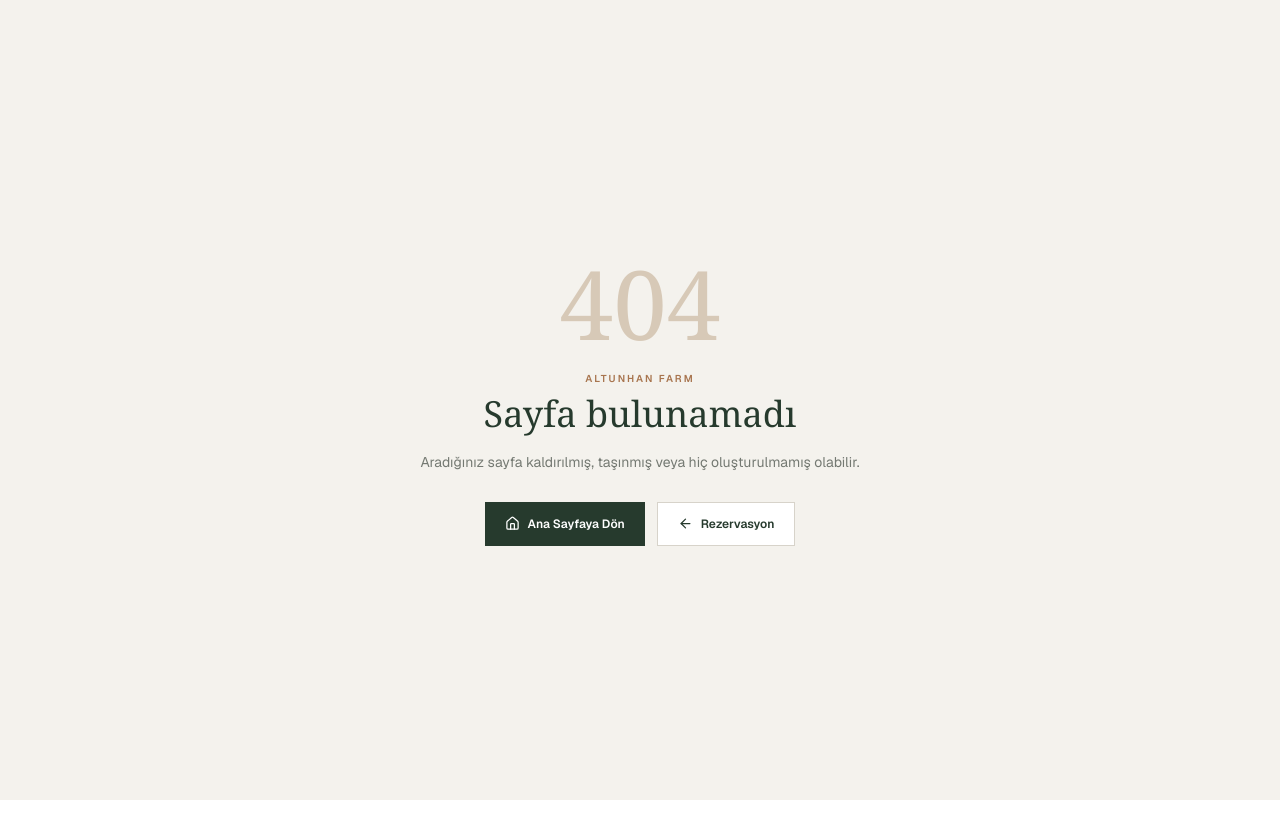
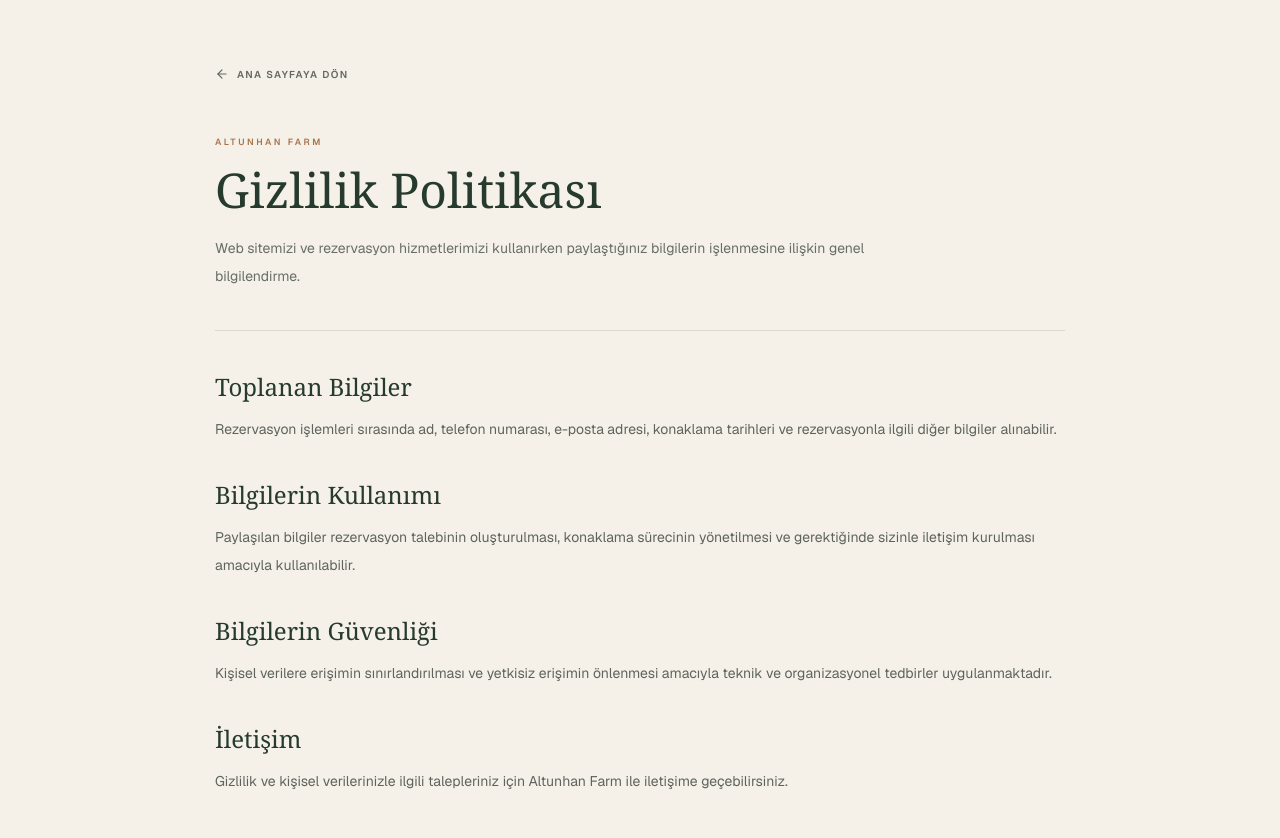
Before and after one commit to ozkaanx/altunhan, a Next.js app: page /gizlilik in a window 1280 px wide. Before the commit this address had no page. Shown: the top 838 px of the page. Before the commit the page ends 800 px from the top, so only its background shows below. Built offline with nearby package versions, Linux system fonts and the light colour scheme.

Commit message:
feat: add PrivacyPage and LegalPage components for privacy policy display

```diff
--- /dev/null
+++ b/app/gizlilik/page.tsx
@@ -0,0 +1,52 @@
+import LegalPage, {
+  LegalSection,
+} from "@/components/shared/legal-page";
+
+export default function PrivacyPage() {
+  return (
+    <LegalPage
+      eyebrow="Altunhan Farm"
+      title="Gizlilik Politikası"
+      description="Web sitemizi ve rezervasyon hizmetlerimizi kullanırken paylaştığınız bilgilerin işlenmesine ilişkin genel bilgilendirme."
+    >
+      <LegalSection title="Toplanan Bilgiler">
+        <p>
+          Rezervasyon işlemleri sırasında
+          ad, telefon numarası, e-posta
+          adresi, konaklama tarihleri ve
+          rezervasyonla ilgili diğer
+          bilgiler alınabilir.
+        </p>
+      </LegalSection>
+
+      <LegalSection title="Bilgilerin Kullanımı">
+        <p>
+          Paylaşılan bilgiler rezervasyon
+          talebinin oluşturulması,
+          konaklama sürecinin yönetilmesi
+          ve gerektiğinde sizinle iletişim
+          kurulması amacıyla kullanılabilir.
+        </p>
+      </LegalSection>
+
+      <LegalSection title="Bilgilerin Güvenliği">
+        <p>
+          Kişisel verilere erişimin
+          sınırlandırılması ve yetkisiz
+          erişimin önlenmesi amacıyla
+          teknik ve organizasyonel
+          tedbirler uygulanmaktadır.
+        </p>
+      </LegalSection>
+
+      <LegalSection title="İletişim">
+        <p>
+          Gizlilik ve kişisel verilerinizle
+          ilgili talepleriniz için Altunhan
+          Farm ile iletişime
+          geçebilirsiniz.
+        </p>
+      </LegalSection>
+    </LegalPage>
+  );
+}
--- /dev/null
+++ b/components/shared/legal-page.tsx
@@ -0,0 +1,76 @@
+import Link from "next/link";
+
+import {
+  ArrowLeft,
+} from "lucide-react";
+
+type LegalPageProps = {
+  eyebrow: string;
+  title: string;
+  description: string;
+  children:
+    React.ReactNode;
+};
+
+export default function LegalPage({
+  eyebrow,
+  title,
+  description,
+  children,
+}: LegalPageProps) {
+  return (
+    <main className="min-h-screen bg-[#F5F1E8] px-6 py-12 md:px-12 md:py-16 lg:px-16">
+      <div className="mx-auto max-w-[850px]">
+        <Link
+          href="/"
+          className="inline-flex items-center gap-2 text-[10px] font-semibold uppercase tracking-[0.14em] text-[#626860]"
+        >
+          <ArrowLeft
+            size={14}
+          />
+
+          Ana Sayfaya Dön
+        </Link>
+
+        <div className="mt-12 border-b border-[#DDD8CC] pb-10">
+          <p className="text-[9px] font-semibold uppercase tracking-[0.28em] text-[#A8754F]">
+            {eyebrow}
+          </p>
+
+          <h1 className="mt-4 font-serif text-4xl leading-[1.05] text-[#263A2D] md:text-5xl">
+            {title}
+          </h1>
+
+          <p className="mt-5 max-w-[650px] text-sm leading-7 text-[#686E67]">
+            {description}
+          </p>
+        </div>
+
+        <article className="space-y-9 py-10 text-sm leading-7 text-[#5E645D]">
+          {children}
+        </article>
+      </div>
+    </main>
+  );
+}
+
+export function LegalSection({
+  title,
+  children,
+}: {
+  title: string;
+  children:
+    React.ReactNode;
+}) {
+  return (
+    <section>
+      <h2 className="font-serif text-2xl text-[#263A2D]">
+        {title}
+      </h2>
+
+      <div className="mt-3 space-y-3">
+        {children}
+      </div>
+    </section>
+  );
+}
```
